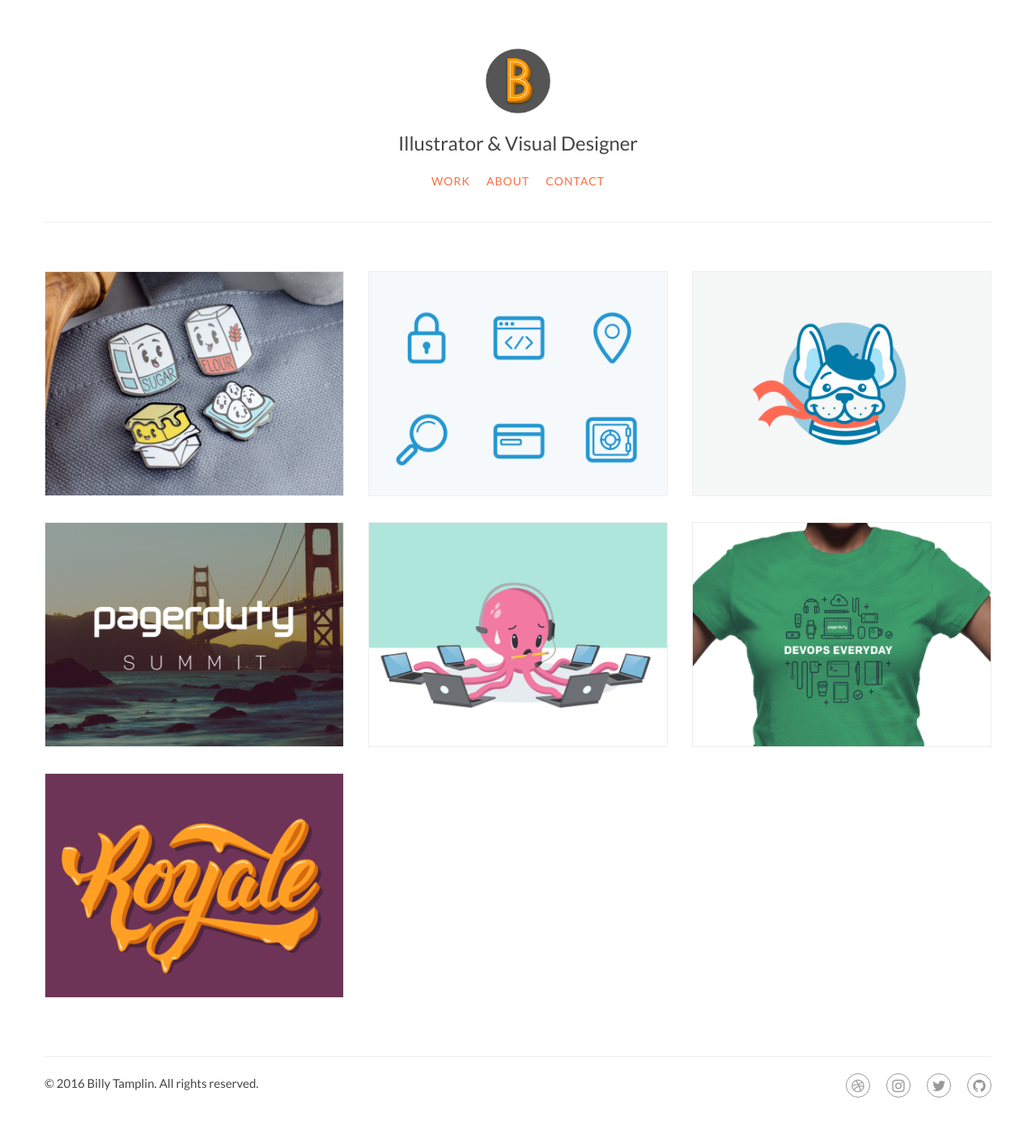
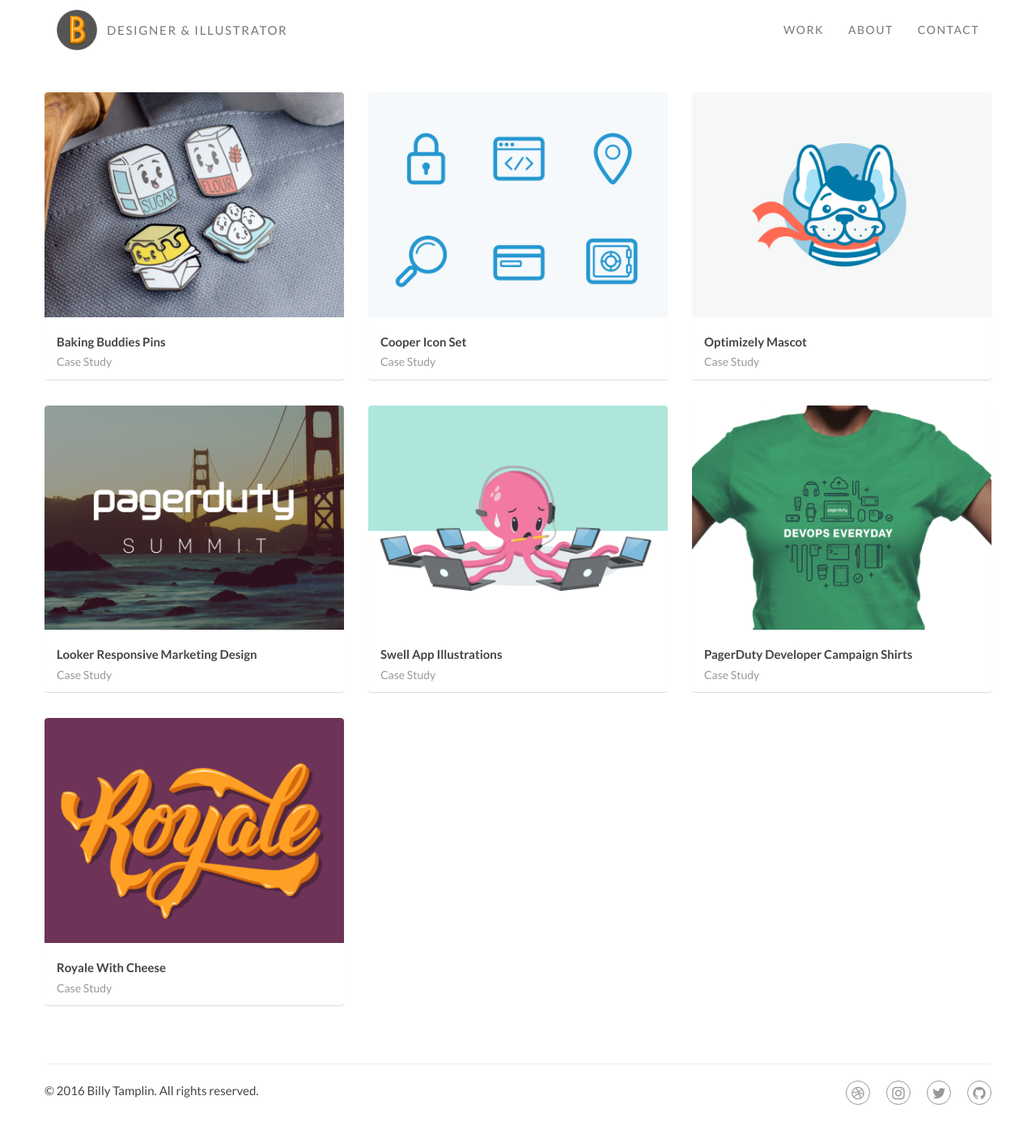
Before and after one commit to btamps/btamps.github.io, a Jekyll site: the page built from index.html, in a window 1280 px wide. Shown: the whole page at 81% size. Built offline with Jekyll 4.4.1, drawn with Linux system fonts in a browser that asks for light colours; nearby versions of some CDN libraries.

Commit message:
made changes to the home styles

```diff
--- a/_layouts/default.html
+++ b/_layouts/default.html
@@ -5,7 +5,7 @@
 
   <body>
 
-    {% include header.html %}
+    {% include header-detail.html %}
 
     {{ content }}
 
--- a/_sass/_home-page.scss
+++ b/_sass/_home-page.scss
@@ -46,45 +46,49 @@
   margin-bottom: 2em;
   a {
     display: flex;
+    overflow: hidden;
     flex-direction: column;
     position: relative;
+    border-radius: 4px;
+    box-shadow: 0 1px 1px rgba(0, 0, 0, 0.15);
+    -webkit-transition: all 0.2s ease;
+    transition: all 0.2s ease;
   }
   a:hover {
     text-decoration: none;
-    .title {
-      opacity: 1;
-    }
+    box-shadow: 0 5px 20px 0 rgba(0, 0, 0, 0.15);
+    transform: translateY(-1px);
     img {
-      opacity: .09;
-      box-shadow: 0px 0px 14px #333;
+      border-color: transparent;
     }
   }
   img {
     z-index: 0;
+    border-top-left-radius: 4px;
+    border-top-right-radius: 4px;
     position: relative;
     background: white;
     -webkit-transition: all 0.2s ease;
     transition: all 0.2s ease;
-    border: 1px solid #eee;
   }
   .title {
-    padding: 10px 20px;
+    padding: 10px 15px;
     width: 100%;
-    position: absolute;
-    left: 50%;
-    top: 50%;
-    -webkit-transform: translate(-50%, -50%);
-    transform: translate(-50%, -50%);
     -webkit-transition: all 0.2s ease;
     transition: all 0.2s ease;
-    opacity: 0;
     z-index: 1;
     h4 {
-      text-align: center;
-      font-size: 18px;
+      font-size: 15px;
       line-height: 1.4;
-      letter-spacing: 1.5px;
-      font-weight: 400;
+      letter-spacing: 0;
+      font-weight: 700;
+      text-transform: capitalize;
+      margin-bottom: .25em;
+    }
+    p {
+      color: #999 !important;
+      font-size: 14px !important;
+      margin: 0;
     }
   }
 }
--- a/index.html
+++ b/index.html
@@ -13,6 +13,7 @@
           <img src="/img/{{ post.thumbnail }}" alt="{{ post.title }}">
           <div class="title">
             <h4>{{ post.title }}</h4>
+            <p>Case Study</p>
           </div>
         </a>
       </div>
```
